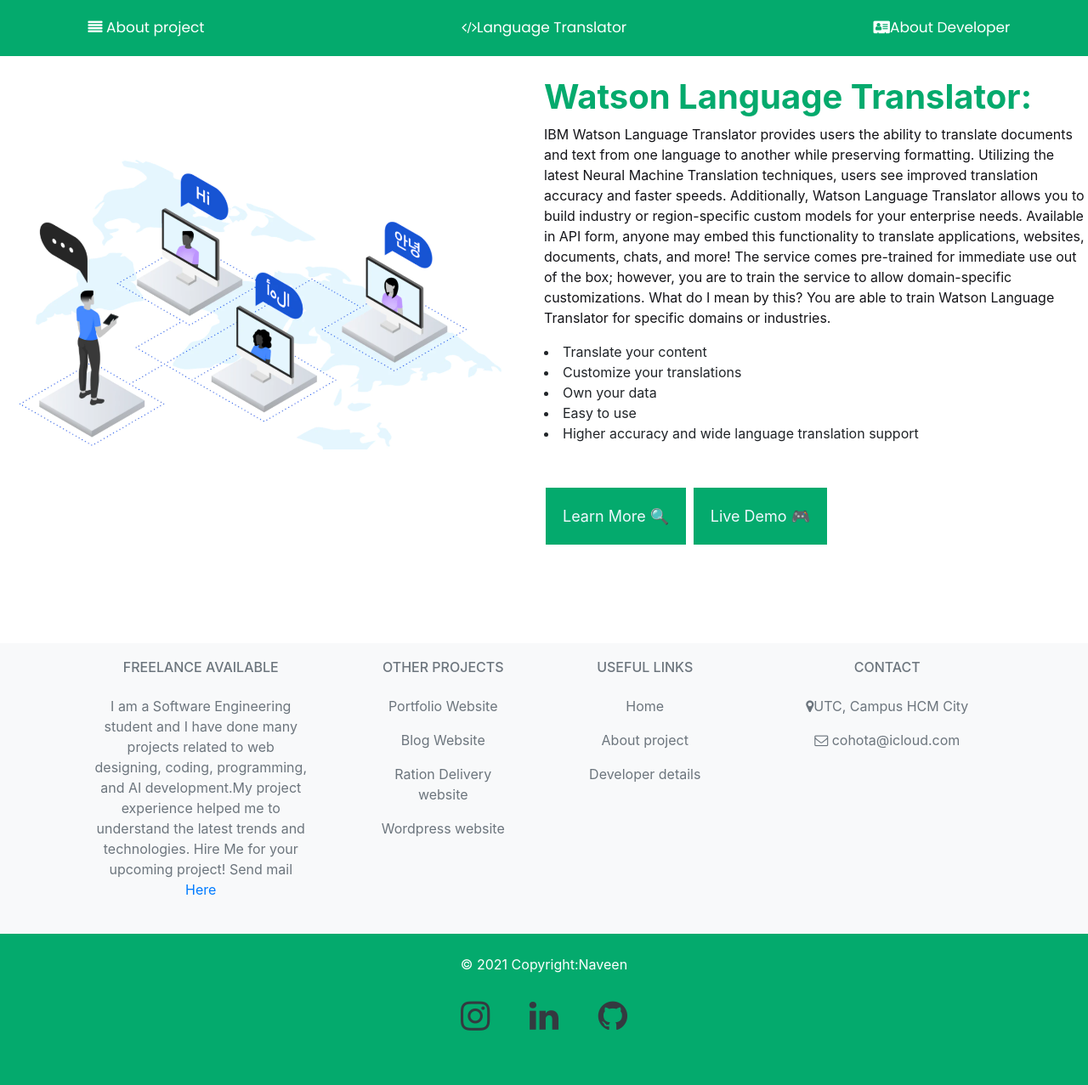
After one commit to christopherohit/Translator, a Flask app: template final_project/templates/about.html in a window 1280 px wide. The commit adds this page. Shown: the whole page at 85% size. Run offline with Flask 3, Linux system fonts and the light colour scheme; the template is opened without the code that fills it, so the values that code supplies are empty; some libraries are stand-ins or nearby versions.

Commit message:
up full code

```diff
--- /dev/null
+++ b/final_project/machinetranslation/__init__.py
@@ -0,0 +1 @@
+from . import translator
--- a/final_project/server.py
+++ b/final_project/server.py
@@ -1,24 +1,30 @@
-from machinetranslation import translator
 from flask import Flask, render_template, request
 import json
+import machinetranslation as mt
 
-app = Flask("Web Translator")
+
+app = Flask(__name__)
 
 @app.route("/englishToFrench")
 def englishToFrench():
     textToTranslate = request.args.get('textToTranslate')
-    # Write your code here
-    return "Translated text to French"
+    french_text = mt.translator.english_to_french(textToTranslate)
+    return french_text
 
 @app.route("/frenchToEnglish")
 def frenchToEnglish():
     textToTranslate = request.args.get('textToTranslate')
-    # Write your code here
-    return "Translated text to English"
+    english_text = mt.translator.french_to_english(textToTranslate)
+    return english_text
 
 @app.route("/")
 def renderIndexPage():
-    # Write the code to render template
+    return render_template('index.html')
+
+@app.route("/about")
+def view_about_page():
+    return render_template("about.html", title="About project")
+
 
 if __name__ == "__main__":
-    app.run(host="0.0.0.0", port=8080)
+    app.run(debug=True)
--- /dev/null
+++ b/final_project/static/styles/style.css
@@ -0,0 +1,101 @@
+@import url("https://fonts.googleapis.com/css2?family=Poppins:ital,wght@0,200;0,400;0,600;1,500&display=swap");
+@import url("https://fonts.googleapis.com/css2?family=Poppins:wght@900&display=swap");
+:root {
+  font-size: 16px;
+  font-family: "Poppins";
+  --text-primary: #04AA6D;
+  --text-secondary: #141418;
+  --transition-speed: 600ms;
+}
+body {
+  color: black;
+  margin: 0;
+  padding: 0;
+  background: var(--bg-primary);
+}
+
+.works{
+  width: 90%;
+  margin-top: 7rem;
+}
+.c1 {
+  display: flex;
+  justify-content: space-between;
+}
+.work{
+  display: flex;
+  justify-content: space-between;
+  align-items: center;
+  margin-bottom: 7rem;
+}
+.work1{
+  width: 40%;
+}
+.work-row img{
+  width: 600px;
+  margin: auto;
+}
+.work h1{
+  color: var(--text-primary);
+  font-weight: bold;
+}
+.work p{
+  color: var(--text-secondary);
+}
+.tech i{
+  font-size: 2rem;
+  color: var(--text-primary);
+  margin-left: 20px;
+}
+.tech{
+  margin-bottom: 3rem;
+}
+
+.button {
+  background-color: #04AA6D; /* Green */
+  border: none;
+  color: white;
+  padding: 20px;
+  text-align: center;
+  text-decoration: none;
+  display: inline-block;
+  font-size: 16px;
+  margin: 4px 2px;
+  cursor: pointer;
+}
+.button1 {font-size: 18px;}
+
+.navbar {
+    width: 100%;
+    background-color: #04AA6D;
+    overflow: auto;
+  }
+
+  .navbar a {
+    font-family: "Poppins";
+    float: left;
+    padding: 12px;
+    color: white;
+    text-decoration: none;
+    font-size: 17px;
+    width: 25%; /* Four links of equal widths */
+    text-align: center;
+  }
+
+  .navbar a.active {
+
+    background-color: #04AA6D;
+  }
+.navbar a:hover {
+color: black;
+}
+
+  @media screen and (max-width: 500px) {
+    .navbar a {
+
+      float: none;
+      display: block;
+      width: 100%;
+      text-align: left;
+    }
+  }
--- /dev/null
+++ b/final_project/templates/about.html
@@ -0,0 +1,174 @@
+<html>
+<head>
+    <title>About project</title>
+    <link rel="shortcut icon" href="{{ url_for('static', filename='ML1.jpg') }}">
+</head>
+<body>
+<!--Start style css import-->
+<link rel= "stylesheet" type= "text/css" href= "{{ url_for('static',filename='styles/style.css') }}">
+<!--End style css import-->
+</body>
+
+   <!--Start imports-->
+        <link rel="stylesheet" href="https://stackpath.bootstrapcdn.com/bootstrap/4.3.1/css/bootstrap.min.css" integrity="sha384-ggOyR0iXCbMQv3Xipma34MD+dH/1fQ784/j6cY/iJTQUOhcWr7x9JvoRxT2MZw1T" crossorigin="anonymous">
+        <link rel="stylesheet" href="style.css">
+        <link href="https://cdn.bootcss.com/bootstrap/4.0.0/css/bootstrap.min.css" rel="stylesheet">
+        <script src="https://cdn.bootcss.com/popper.js/1.12.9/umd/popper.min.js"></script>
+        <script src="https://cdn.bootcss.com/jquery/3.3.1/jquery.min.js"></script>
+        <script src="https://cdn.bootcss.com/bootstrap/4.0.0/js/bootstrap.min.js"></script>
+       <link rel="stylesheet" href="https://cdnjs.cloudflare.com/ajax/libs/font-awesome/4.7.0/css/font-awesome.min.css">
+       <script src="./static/mywebscript.js"></script>
+  <!--End imports-->
+
+<!--Start Navigation bar-->
+      <div class="navbar">
+        <a href="{{ url_for('view_about_page')}}"><i class="fa fa-align-justify"></i> About project</a>
+        <a class="active" href="{{ url_for('renderIndexPage')}}"><i  class="fa fa-code"> </i>Language Translator</a>
+        <a href="https://github.com/christopherohit" target="_blank" ><i class="fa fa-address-card"></i>About Developer</a>
+      </div>
+<!--End Navigation bar-->
+
+<!--Start contents-->
+    <div class="work">
+            <div class="work-row work2">
+              <img src="{{ url_for('static', filename='image.PNG') }}" alt="">
+            </div>
+            <div class="work-row work1"><br>
+              <h1>Watson Language Translator:</h1>
+              <p>IBM Watson Language Translator provides users the ability to translate documents and text
+                  from one language to another while preserving formatting. Utilizing the latest Neural
+                  Machine Translation techniques, users see improved translation accuracy and faster speeds.
+                  Additionally, Watson Language Translator allows you to build industry or region-specific custom
+                  models for your enterprise needs. Available in API form, anyone may embed this functionality to
+                  translate applications, websites, documents, chats, and more! The service comes pre-trained for
+                  immediate use out of the box; however, you are to train the service to allow domain-specific customizations.
+                  What do I mean by this? You are able to train Watson Language Translator for specific domains or industries.
+                  <li>Translate your content</li>
+                  <li>Customize your translations</li>
+                  <li>Own your data</li>
+                  <li>Easy to use</li>
+                  <li>Higher accuracy and wide language translation support</li>
+                </p>
+              <div class="tech"><i class="devicon-php-plain"></i> <i class="devicon-mysql-plain"></i></div>
+            <div class="button button1">
+                  <a href="https://www.ibm.com/in-en/cloud/watson-language-translator#:~:text=What%20is%20Watson%20Language%20Translator,customers%20in%20their%20own%20language." target="_blank" style="color: aliceblue;">Learn More 🔍</a>
+                </div>
+                <div class="button button1">
+                  <a href="{{ url_for('renderIndexPage')}}" style="color: aliceblue;">Live Demo 🎮</a>
+                </div>
+            </div>
+          </div>
+<!--End contents-->
+
+
+<!-- Start Footer -->
+<footer class="text-center text-lg-start bg-light text-muted">
+    <!-- Section: Links  -->
+  <section class="">
+    <div class="container text-center text-md-start mt-5">
+      <!-- Grid row -->
+      <div class="row mt-3">
+        <!-- Grid column -->
+        <div class="col-md-3 col-lg-4 col-xl-3 mx-auto mb-4">
+          <!-- Content -->
+          <h6 class="text-uppercase fw-bold mb-4"><br>
+            <i class="fas fa-gem me-3"></i>Freelance Available
+          </h6>
+          <p>
+            I am a Software Engineering student and I have done many projects related to web designing, coding,
+              programming, and AI development.My project experience helped me to understand the latest trends and
+              technologies. Hire Me for your upcoming project! Send mail <a href="mailto:cohota@icloud.com">Here<a/>
+          </p>
+        </div>
+        <!-- Grid column -->
+
+        <!-- Grid column -->
+        <div class="col-md-2 col-lg-2 col-xl-2 mx-auto mb-4">
+          <!-- Links -->
+          <h6 class="text-uppercase fw-bold mb-4"><br>
+            OTHER PROJECTS
+          </h6>
+          <p>
+            <a href="https://github.com/christopherohit" target="_blank" class="text-reset">Portfolio Website</a>
+          </p>
+          <p>
+            <a href="https://github.com/christopherohit" target="_blank" class="text-reset">Blog Website</a>
+          </p>
+          <p>
+            <a href="https://github.com/christopherohit" target="_blank" class="text-reset">Ration Delivery website</a>
+          </p>
+          <p>
+            <a href="https://github.com/christopherohit" class="text-reset">Wordpress website</a>
+          </p>
+        </div>
+        <!-- Grid column -->
+
+        <!-- Grid column -->
+        <div class="col-md-3 col-lg-2 col-xl-2 mx-auto mb-4">
+          <!-- Links -->
+          <h6 class="text-uppercase fw-bold mb-4"><br>
+            USEFUL LINKS
+          </h6>
+           <p>
+            <a href="{{ url_for('renderIndexPage')}}" class="text-reset">Home</a>
+          </p>
+          <p>
+            <a href="{{ url_for('view_about_page')}}" class="text-reset">About project</a>
+          </p>
+          <p>
+            <a href="https://github.com/christopherohit" class="text-reset">Developer details</a>
+          </p>
+        </div>
+        <!-- Grid column -->
+
+        <!-- Grid column -->
+        <div class="col-md-4 col-lg-3 col-xl-3 mx-auto mb-md-0 mb-4">
+          <!-- Links -->
+          <h6 class="text-uppercase fw-bold mb-4"><br>
+            Contact
+          </h6>
+          <p><i class="fa fa-map-marker"></i>UTC, Campus HCM City</p>
+          <p>
+            <i class="fa fa-envelope-o"></i>
+            cohota@icloud.com
+          </p>
+        </div>
+        <!-- Grid column -->
+      </div>
+      <!-- Grid row -->
+    </div>
+  </section>
+  <!-- Section: Links  -->
+
+  <!-- Start Copyright -->
+  <div class="text-center p-4" style="background-color:#04AA6D">
+    <p style="color:white">© 2021 Copyright:<a href=""  target="_blank" style="color:white">Naveen</a></p>
+      <!-- Section: Social media -->
+        <section class="mb-4">
+            <!-- Instagram -->
+          <a class="btn btn-link btn-floating btn-lg text-dark m-1"
+             href="https://www.instagram.com/gray._jinpei/" target="_blank"
+             role="button"
+             data-mdb-ripple-color="dark"><i class="fa fa-instagram fa-2x"></i></a>
+             <!-- Instagram -->
+
+          <!-- Linkedin -->
+          <a class="btn btn-link btn-floating btn-lg text-dark m-1"
+             href="https://www.linkedin.com/in/nhan-huynh-0a5b15186/" target="_blank"
+             role="button"
+             data-mdb-ripple-color="dark"><i class="fa fa-linkedin fa-2x"></i></a>
+            <!-- Linkedin -->
+
+          <!-- Github -->
+          <a class="btn btn-link btn-floating btn-lg text-dark m-1"
+             href="https://github.com/christopherohit" target="_blank"
+             role="button"
+             data-mdb-ripple-color="dark"><i class="fa fa-github fa-2x"></i></a>
+             <!-- Github -->
+        </section>
+        <!-- Section: Social media -->
+  </div>
+  <!-- End Copyright -->
+</footer>
+<!-- End Footer -->
+</html>
--- /dev/null
+++ b/final_project/templates/style.css
@@ -0,0 +1,101 @@
+@import url("https://fonts.googleapis.com/css2?family=Poppins:ital,wght@0,200;0,400;0,600;1,500&display=swap");
+@import url("https://fonts.googleapis.com/css2?family=Poppins:wght@900&display=swap");
+:root {
+  font-size: 16px;
+  font-family: "Poppins";
+  --text-primary: #04AA6D;
+  --text-secondary: #141418;
+  --transition-speed: 600ms;
+}
+body {
+  color: black;
+  margin: 0;
+  padding: 0;
+  background: var(--bg-primary);
+}
+
+.works{
+  width: 100%;
+  margin-top: 7rem;
+}
+.c1 {
+  display: flex;
+  justify-content: space-between;
+}
+.work{
+  display: flex;
+  justify-content: space-between;
+  align-items: center;
+  margin-bottom: 7rem;
+}
+.work1{
+  width: 50%;
+}
+.work-row img{
+  width: 600px;
+  margin: auto;
+}
+.work h1{
+  color: var(--text-primary);
+  font-weight: bold;
+}
+.work p{
+  color: var(--text-secondary);
+}
+.tech i{
+  font-size: 2rem;
+  color: var(--text-primary);
+  margin-left: 20px;
+}
+.tech{
+  margin-bottom: 3rem;
+}
+
+.button {
+  background-color: #04AA6D; /* Green */
+  border: none;
+  color: white;
+  padding: 20px;
+  text-align: center;
+  text-decoration: none;
+  display: inline-block;
+  font-size: 16px;
+  margin: 4px 2px;
+  cursor: pointer;
+}
+.button1 {font-size: 18px;}
+
+.navbar {
+    width: 100%;
+    background-color: #04AA6D;
+    overflow: auto;
+  }
+
+  .navbar a {
+    font-family: "Poppins";
+    float: left;
+    padding: 12px;
+    color: white;
+    text-decoration: none;
+    font-size: 17px;
+    width: 25%; /* Four links of equal widths */
+    text-align: center;
+  }
+
+  .navbar a.active {
+
+    background-color: #04AA6D;
+  }
+.navbar a:hover {
+color: black;
+}
+
+  @media screen and (max-width: 500px) {
+    .navbar a {
+
+      float: none;
+      display: block;
+      width: 100%;
+      text-align: left;
+    }
+  }
```
Also changed, not shown: final_project/machinetranslation/tests.py (added, +44 -0 lines), final_project/machinetranslation/tests/tests.py (added, +44 -0 lines), final_project/machinetranslation/translator.py (added, +45 -0 lines), final_project/templates/index.html (+144 -3 lines), final_project/static/ML1.jpg (added), final_project/static/image.PNG (added), final_project/static/mywebscript.js (line endings or trailing spaces).
